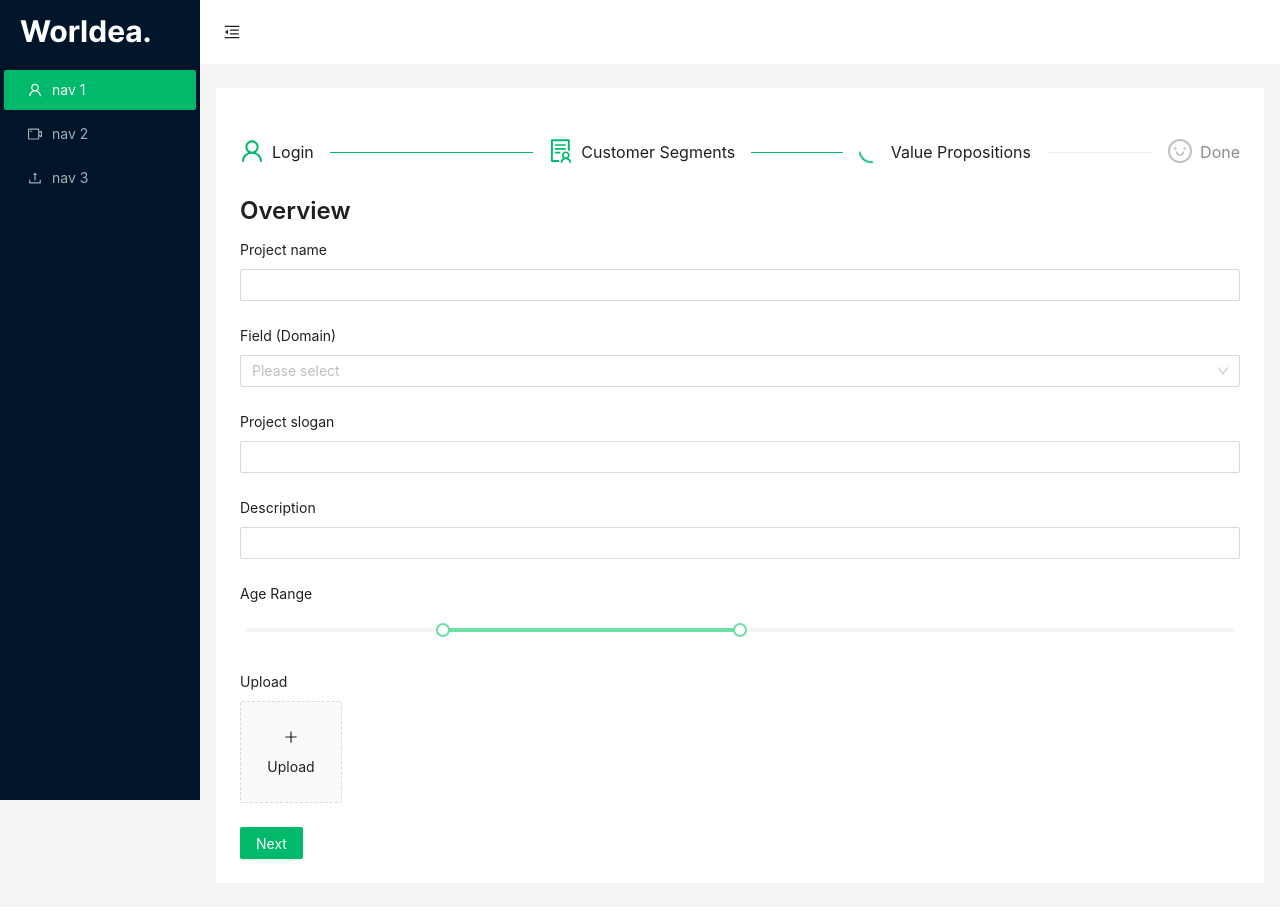
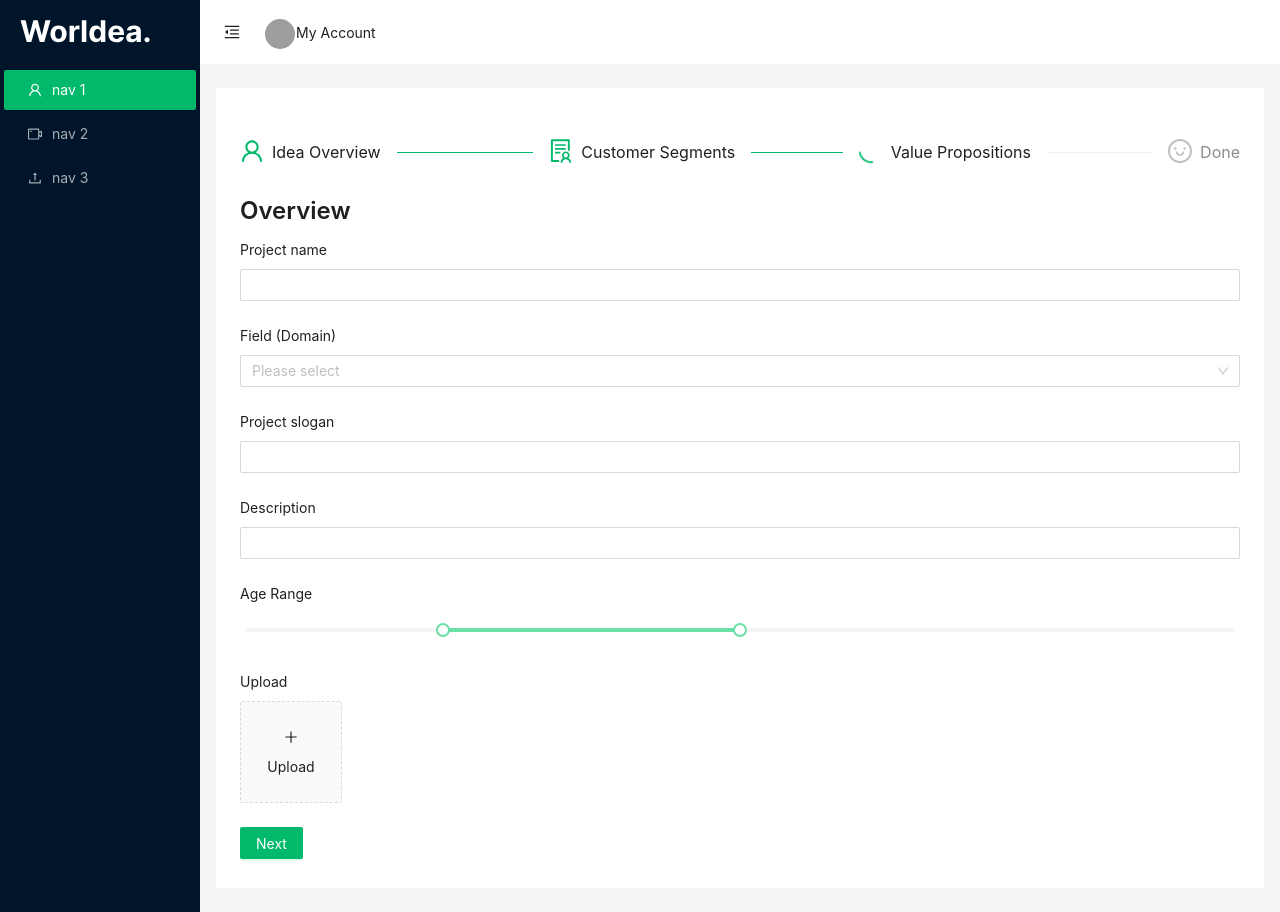
Before and after one commit to anhnguyenbkcsna/share-your-idea, a React (Create React App) app in the folder frontend/: page / in a window 1280 px wide. Built offline with nearby package versions, Linux system fonts and the light colour scheme; grey boxes are pictures that could not be loaded; the HTML template or start-up script is replaced by a standard one.

Commit message:
update ui

```diff
--- a/frontend/src/components/FormSteps/index.jsx
+++ b/frontend/src/components/FormSteps/index.jsx
@@ -10,7 +10,7 @@ import { Steps } from 'antd'
 
 let mockItems = [
   {
-    title: 'Login',
+    title: 'Idea Overview',
     status: 'finish',
     icon: <UserOutlined />,
   },
--- /dev/null
+++ b/frontend/src/layout/Header/index.jsx
@@ -0,0 +1,47 @@
+import { Avatar, Button, Popover, theme } from 'antd'
+import { Header } from 'antd/es/layout/layout'
+import React from 'react'
+import {
+  MenuFoldOutlined,
+  MenuUnfoldOutlined,
+  UploadOutlined,
+  UserOutlined,
+  VideoCameraOutlined,
+} from '@ant-design/icons'
+
+const CusHeader = (props) => {
+  const {
+    token: { colorBgContainer },
+  } = theme.useToken()
+  const { collapsed, setCollapsed } = props
+  return (
+    <Header
+      style={{ padding: 0, background: colorBgContainer }}
+      className="header-flex"
+    >
+      <Button
+        type="text"
+        icon={collapsed ? <MenuUnfoldOutlined /> : <MenuFoldOutlined />}
+        onClick={() => setCollapsed(!collapsed)}
+        style={{
+          fontSize: '16px',
+          width: 64,
+          height: 64,
+        }}
+      />
+      <Popover
+        content={<Button>Logout</Button>}
+        placement="bottom"
+        trigger="click"
+      >
+        <Avatar
+          className="mr-24"
+          src="https://xsgames.co/randomusers/avatar.php?g=pixel&key=1"
+        />
+        <span className="mr-24">My Account</span>
+      </Popover>
+    </Header>
+  )
+}
+
+export default CusHeader
--- a/frontend/src/layout/Sidebar/index.jsx
+++ b/frontend/src/layout/Sidebar/index.jsx
@@ -14,12 +14,7 @@ import logoAbbr from '../../assets/W.svg'
 const Sidebar = (props) => {
   const { collapsed } = props
   return (
-    <Sider
-      trigger={null}
-      collapsible
-      collapsed={collapsed}
-      style={{ height: '100vh' }}
-    >
+    <Sider trigger={null} collapsible collapsed={collapsed}>
       <div />
       <img
         style={{ margin: '20px' }}
--- a/frontend/src/layout/index.jsx
+++ b/frontend/src/layout/index.jsx
@@ -8,6 +8,7 @@ import {
 } from '@ant-design/icons'
 import { Layout, Menu, Button, theme } from 'antd'
 import Sidebar from './Sidebar'
+import CusHeader from './Header'
 
 const { Header, Sider, Content } = Layout
 
@@ -21,23 +22,12 @@ const CustomizedLayout = (props) => {
     <Layout>
       <Sidebar collapsed={collapsed} />
       <Layout>
-        <Header style={{ padding: 0, background: colorBgContainer }}>
-          <Button
-            type="text"
-            icon={collapsed ? <MenuUnfoldOutlined /> : <MenuFoldOutlined />}
-            onClick={() => setCollapsed(!collapsed)}
-            style={{
-              fontSize: '16px',
-              width: 64,
-              height: 64,
-            }}
-          />
-        </Header>
+        <CusHeader setCollapsed={setCollapsed} collapsed={collapsed} />
         <Content
           style={{
             margin: '24px 16px',
             padding: 24,
-            minHeight: 280,
+            minHeight: '100vh',
             background: colorBgContainer,
           }}
         >
--- a/frontend/src/styles/global.css
+++ b/frontend/src/styles/global.css
@@ -2,3 +2,17 @@
   display: flex;
   flex-direction: column;
 }
+
+.header-flex {
+  display: flex;
+  justify-content: space-between;
+  align-items: center;
+}
+
+.pr-20 {
+  padding-right: 20px;
+}
+
+.mr-24 {
+  margin-right: 24px;
+}
```
